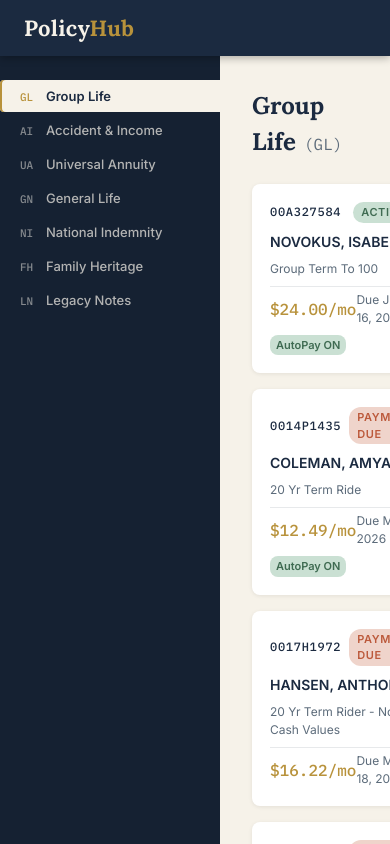
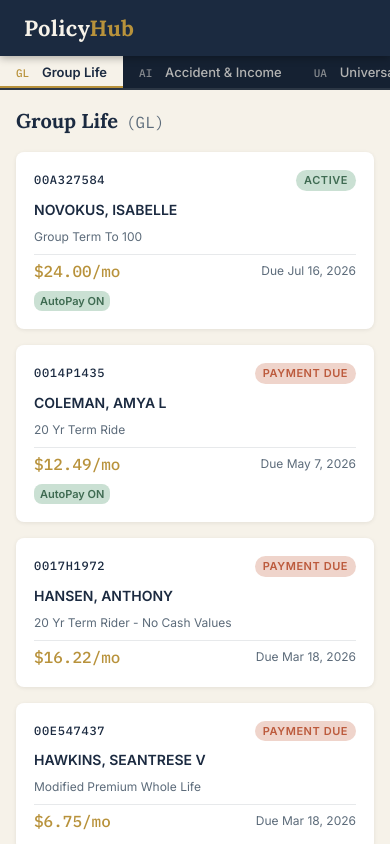
Before and after one commit to Y0geshmainkar/policyhub, a React (Vite) app: page / in a window 390 px wide. Built offline with nearby package versions, Linux system fonts and the light colour scheme.

Commit message:
feat: mobile responsive layout — horizontal tab strip + full-width cards

```diff
--- a/src/App.module.scss
+++ b/src/App.module.scss
@@ -1,4 +1,6 @@
 @use './styles/tokens' as *;
+
+$breakpoint: 640px;
 
 .layout {
   display: flex;
@@ -10,4 +12,8 @@
   display: flex;
   flex: 1;
   overflow: hidden;
+
+  @media (max-width: $breakpoint) {
+    flex-direction: column;
+  }
 }
--- a/src/components/Sidebar/Sidebar.module.scss
+++ b/src/components/Sidebar/Sidebar.module.scss
@@ -1,12 +1,22 @@
 @use '../../styles/tokens' as *;
 @use 'sass:color';
 
+$breakpoint: 640px;
+
 .sidebar {
   width: $sidebar-width;
-  background: color.adjust($navy, $lightness: -4%);
+  background: darken($navy, 4%);
   padding-top: $space-lg;
   flex-shrink: 0;
   overflow-y: auto;
+
+  @media (max-width: $breakpoint) {
+    width: 100%;
+    padding-top: 0;
+    overflow-y: visible;
+    overflow-x: auto;
+    border-bottom: 2px solid rgba($parchment, 0.1);
+  }
 }
 
 .tabList {
@@ -16,6 +26,12 @@
   display: flex;
   flex-direction: column;
   gap: 2px;
+
+  @media (max-width: $breakpoint) {
+    flex-direction: row;
+    gap: 0;
+    white-space: nowrap;
+  }
 }
 
 .tab {
@@ -33,6 +49,7 @@
   border-radius: 4px 0 0 4px;
   transition: background 0.15s, color 0.15s;
   user-select: none;
+  white-space: nowrap;
 
   &:hover {
     color: $parchment;
@@ -45,9 +62,18 @@
     font-weight: 600;
     box-shadow: 2px 0 0 $gold inset;
 
-    .code {
-      color: $gold;
+    .code { color: $gold; }
+
+    @media (max-width: $breakpoint) {
+      box-shadow: 0 -2px 0 $gold inset;
+      border-radius: 0;
     }
+  }
+
+  @media (max-width: $breakpoint) {
+    width: auto;
+    border-radius: 0;
+    padding: $space-sm $space-md;
   }
 }
 
--- a/src/pages/Dashboard/Dashboard.module.scss
+++ b/src/pages/Dashboard/Dashboard.module.scss
@@ -1,9 +1,15 @@
 @use '../../styles/tokens' as *;
+
+$breakpoint: 640px;
 
 .panel {
   flex: 1;
   padding: $space-xl;
   overflow-y: auto;
+
+  @media (max-width: $breakpoint) {
+    padding: $space-md;
+  }
 }
 
 .heading {
@@ -19,6 +25,11 @@
     margin-left: $space-sm;
     font-weight: 400;
   }
+
+  @media (max-width: $breakpoint) {
+    font-size: 20px;
+    margin-bottom: $space-md;
+  }
 }
 
 .grid {
@@ -29,6 +40,11 @@
   > * {
     flex: 1 1 260px;
     max-width: 340px;
+
+    @media (max-width: $breakpoint) {
+      flex: 1 1 100%;
+      max-width: 100%;
+    }
   }
 }
 
```
